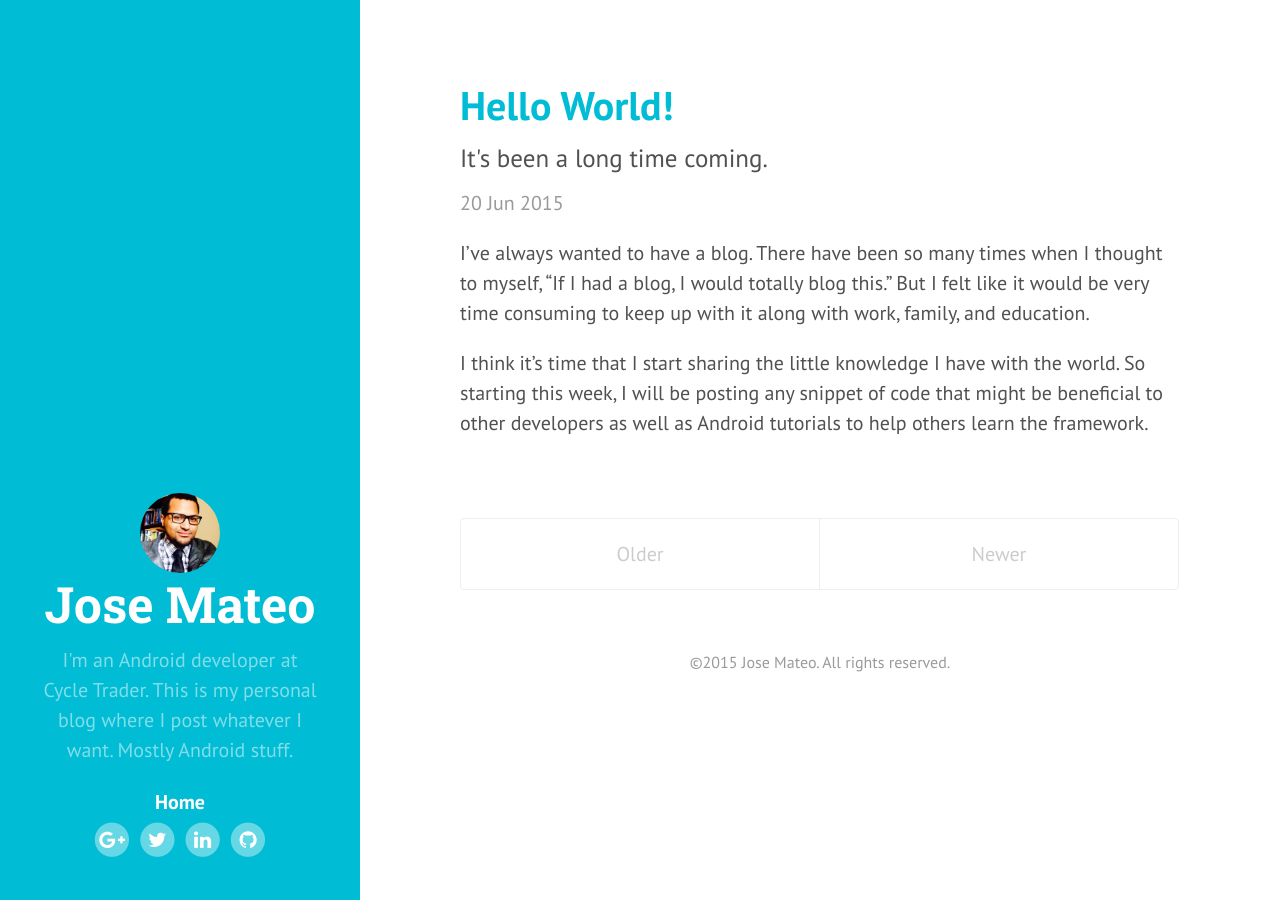
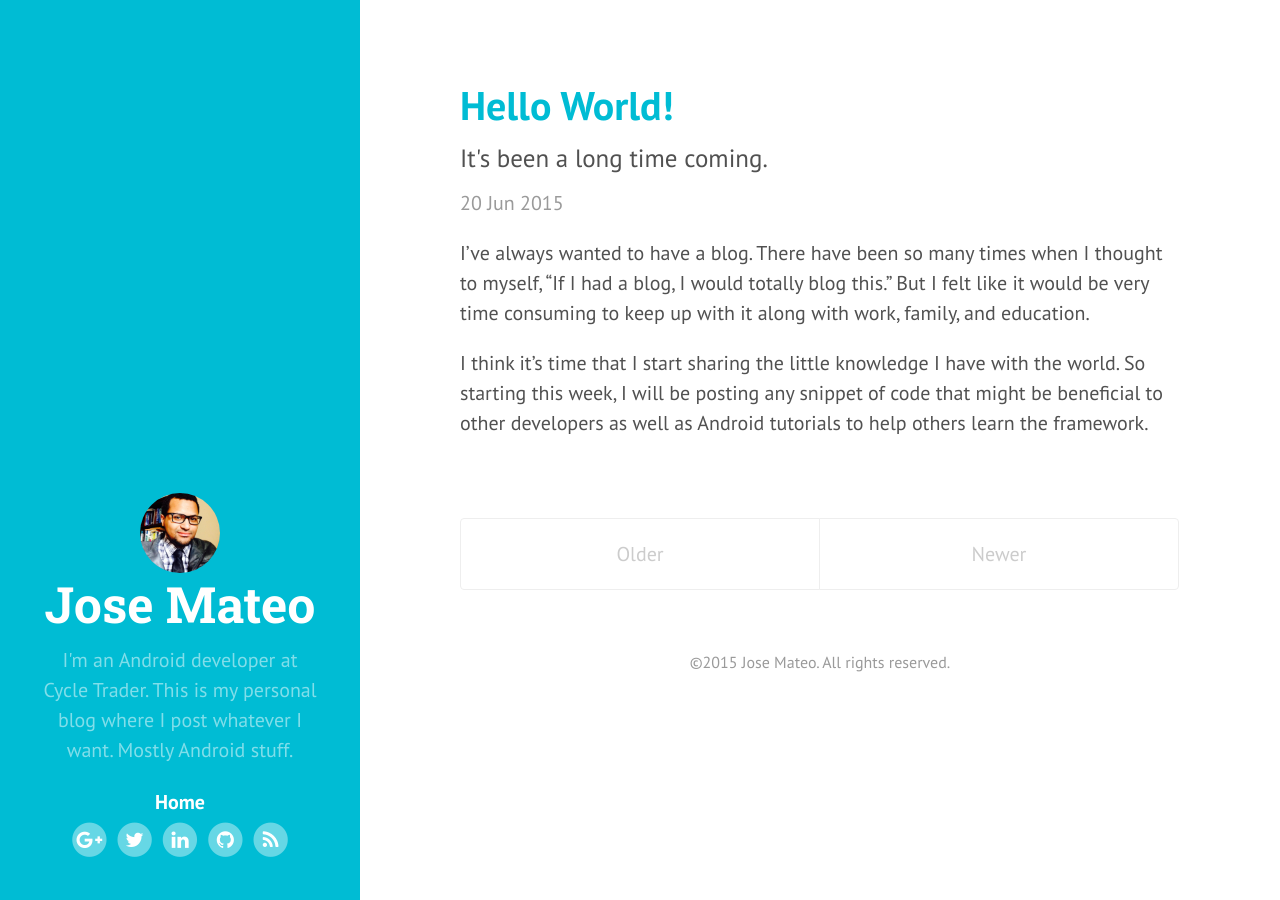
Before and after one commit to j-mateo/j-mateo.github.io, a Jekyll site: the page built from index.html, in a window 1280 px wide. Built offline with Jekyll 4.4.1, drawn with Linux system fonts in a browser that asks for light colours; nearby versions of some CDN libraries; the list of posts is cut into pages by our own code.

Commit message:
Added RSS icon

```diff
--- a/_includes/sidebar.html
+++ b/_includes/sidebar.html
@@ -51,6 +51,12 @@
             <i class="fa fa-github fa-stack-1x fa-inverse"></i>
           </span>
         </a>
+        <a href="/atom.xml" target="_blank">
+          <span class="fa-stack">
+            <i class="fa fa-circle fa-stack-2x"></i>
+            <i class="fa fa-rss fa-stack-1x fa-inverse"></i>
+          </span>
+        </a>
       </div>
     </nav>
   </div>
```
